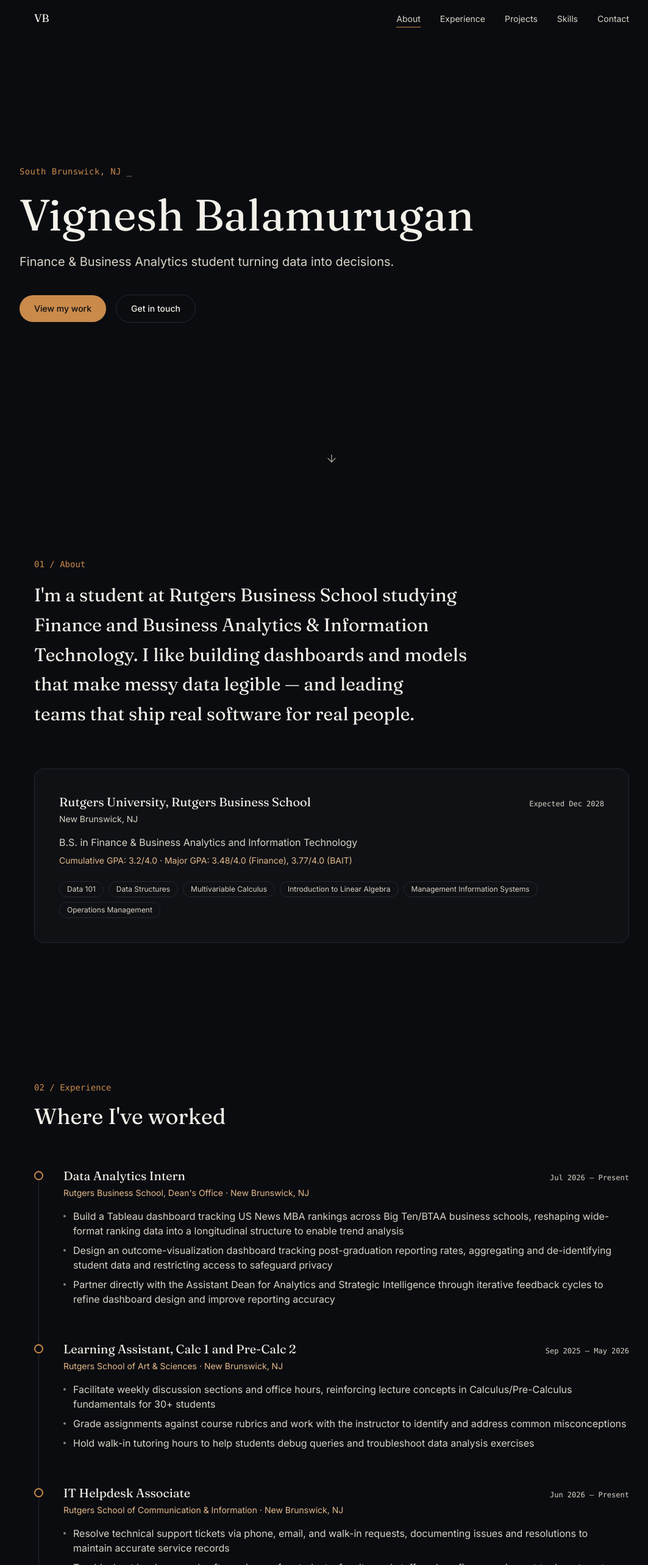
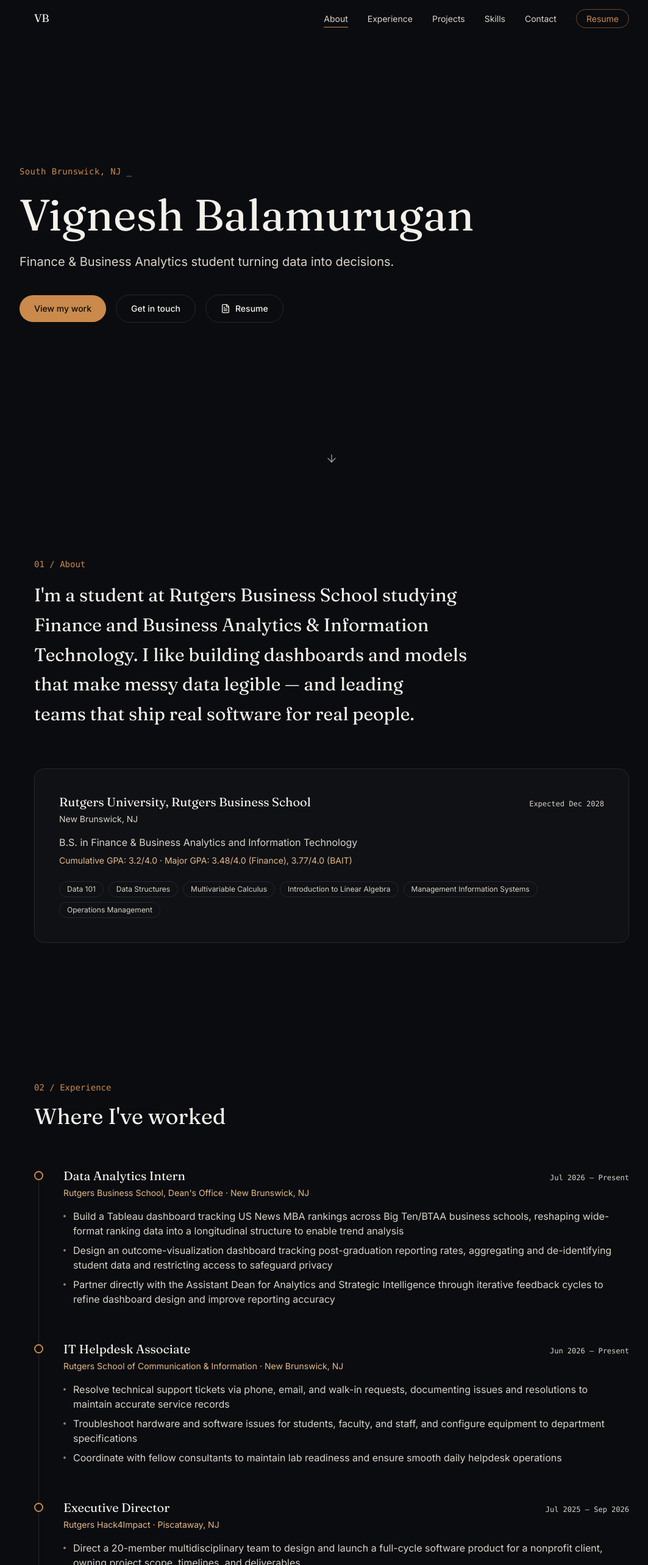
Before and after one commit to balamuruganvignesh/vignesh-portfolio, a React (Vite) app: page / in a window 1280 px wide. Shown: the top 2566 px of the page at 61% size, without its empty margins (96-1159 px from the left). Built offline with nearby package versions, Linux system fonts and the light colour scheme.

Commit message:
Update content from latest resume and add resume link
Refresh Hack4Impact role, reorder experience by date, replace the churn
project with the Fraud & AML detection project, and serve the resume PDF
with links in the nav, hero, and contact sections.

```diff
--- a/src/components/Contact.tsx
+++ b/src/components/Contact.tsx
@@ -1,4 +1,4 @@
-import { ArrowUpRight, Mail } from "lucide-react";
+import { ArrowUpRight, FileText, Mail } from "lucide-react";
 import { Reveal } from "./Reveal";
 import { profile } from "../data";
 
@@ -50,6 +50,19 @@ export function Contact() {
               className="transition-transform group-hover:translate-x-0.5 group-hover:-translate-y-0.5"
             />
           </a>
+          <a
+            href={profile.resume}
+            target="_blank"
+            rel="noreferrer"
+            className="group inline-flex items-center gap-2 rounded-full border border-line px-6 py-3 text-sm font-medium text-paper transition-colors hover:border-accent hover:text-accent"
+          >
+            <FileText size={16} />
+            Resume
+            <ArrowUpRight
+              size={16}
+              className="transition-transform group-hover:translate-x-0.5 group-hover:-translate-y-0.5"
+            />
+          </a>
         </div>
       </Reveal>
     </section>
--- a/src/components/Hero.tsx
+++ b/src/components/Hero.tsx
@@ -1,5 +1,5 @@
 import { motion } from "framer-motion";
-import { ArrowDown } from "lucide-react";
+import { ArrowDown, FileText } from "lucide-react";
 import { profile } from "../data";
 
 const container = {
@@ -60,6 +60,15 @@ export function Hero() {
           >
             Get in touch
           </a>
+          <a
+            href={profile.resume}
+            target="_blank"
+            rel="noreferrer"
+            className="inline-flex items-center gap-2 rounded-full border border-line px-6 py-3 text-sm font-medium text-paper transition-colors hover:border-accent hover:text-accent"
+          >
+            <FileText size={16} />
+            Resume
+          </a>
         </motion.div>
       </motion.div>
 
--- a/src/components/Nav.tsx
+++ b/src/components/Nav.tsx
@@ -1,6 +1,7 @@
 import { useEffect, useState } from "react";
 import { motion, AnimatePresence } from "framer-motion";
 import { Menu, X } from "lucide-react";
+import { profile } from "../data";
 
 const links = [
   { id: "about", label: "About" },
@@ -68,6 +69,16 @@ export function Nav() {
               </a>
             </li>
           ))}
+          <li>
+            <a
+              href={profile.resume}
+              target="_blank"
+              rel="noreferrer"
+              className="rounded-full border border-accent/50 px-4 py-1.5 text-sm text-accent transition-colors hover:bg-accent hover:text-ink"
+            >
+              Resume
+            </a>
+          </li>
         </ul>
 
         <button
@@ -99,6 +110,17 @@ export function Nav() {
                 </a>
               </li>
             ))}
+            <li>
+              <a
+                href={profile.resume}
+                target="_blank"
+                rel="noreferrer"
+                onClick={() => setOpen(false)}
+                className="block px-6 py-3 text-sm text-accent hover:bg-white/5"
+              >
+                Resume
+              </a>
+            </li>
           </motion.ul>
         )}
       </AnimatePresence>
--- a/src/data.ts
+++ b/src/data.ts
@@ -3,6 +3,7 @@ export const profile = {
   location: "South Brunswick, NJ",
   email: "vignesh.balamurugan@rutgers.edu",
   linkedin: "https://linkedin.com/in/vigneshbalamurugan",
+  resume: "/Vignesh-Balamurugan-Resume.pdf",
   tagline: "Finance & Business Analytics student turning data into decisions.",
   blurb:
     "I'm a student at Rutgers Business School studying Finance and Business Analytics & Information Technology. I like building dashboards and models that make messy data legible — and leading teams that ship real software for real people.",
@@ -37,17 +38,6 @@ export const experience = [
     ],
   },
   {
-    org: "Rutgers School of Art & Sciences",
-    role: "Learning Assistant, Calc 1 and Pre-Calc 2",
-    location: "New Brunswick, NJ",
-    date: "Sep 2025 – May 2026",
-    bullets: [
-      "Facilitate weekly discussion sections and office hours, reinforcing lecture concepts in Calculus/Pre-Calculus fundamentals for 30+ students",
-      "Grade assignments against course rubrics and work with the instructor to identify and address common misconceptions",
-      "Hold walk-in tutoring hours to help students debug queries and troubleshoot data analysis exercises",
-    ],
-  },
-  {
     org: "Rutgers School of Communication & Information",
     role: "IT Helpdesk Associate",
     location: "New Brunswick, NJ",
@@ -60,13 +50,23 @@ export const experience = [
   },
   {
     org: "Rutgers Hack4Impact",
-    role: "Co-Executive Director",
+    role: "Executive Director",
     location: "Piscataway, NJ",
-    date: "Jul 2025 – Present",
+    date: "Jul 2025 – Sep 2026",
     bullets: [
       "Direct a 20-member multidisciplinary team to design and launch a full-cycle software product for a nonprofit client, owning project scope, timelines, and deliverables",
-      "Lead stakeholder communication and requirements gathering, ensuring alignment between client needs and technical execution throughout the development lifecycle",
-      "Build and maintain internal operations infrastructure in Notion, improving project tracking, task allocation, and team accountability and increasing internal efficiency by 130–200%",
+      "Build the organization's website with Sanity (headless CMS) and develop bootcamp infrastructure and training resources to onboard and upskill incoming team members",
+    ],
+  },
+  {
+    org: "Rutgers School of Art & Sciences",
+    role: "Learning Assistant, Calc 1 and Pre-Calc 2",
+    location: "New Brunswick, NJ",
+    date: "Sep 2025 – May 2026",
+    bullets: [
+      "Facilitate weekly discussion sections and office hours, reinforcing lecture concepts in Calculus/Pre-Calculus fundamentals for 30+ students",
+      "Grade assignments against course rubrics and work with the instructor to identify and address common misconceptions",
+      "Hold walk-in tutoring hours to help students debug queries and troubleshoot data analysis exercises",
     ],
   },
   {
@@ -116,14 +116,14 @@ export const projects = [
     tags: ["Python", "SQL", "Risk Modeling", "Dashboards"],
   },
   {
-    title: "Customer Churn & Revenue Retention Analysis",
+    title: "Fraud & Anti-Money Laundering Detection Network",
     description:
-      "An analysis of customer behavior data to identify churn drivers and segment users, backed by a predictive model and targeted retention strategy.",
+      "A fraud/AML detection pipeline that models transactions as a graph to surface money-laundering rings, with LLM-assisted triage for analysts.",
     bullets: [
-      "Analyzed customer behavior data in Python/SQL to identify key drivers of churn and segment users by risk",
-      "Built a predictive churn model achieving ~78% accuracy and proposed targeted retention strategies projected to reduce churn by ~15%",
+      "Built a fraud/AML detection pipeline in Python and SQL, using NetworkX to model transaction relationships as a graph and surface patterns indicative of money laundering rings",
+      "Integrated the Gemini API to flag and summarize anomalous transactions for analyst review",
     ],
-    tags: ["Python", "SQL", "Predictive Modeling", "Analytics"],
+    tags: ["Python", "SQL", "NetworkX", "Gemini API"],
   },
   {
     title: "The Prediction Game",
```
Also changed, not shown: 1 other file (tests, documents, lock files or other folders).
